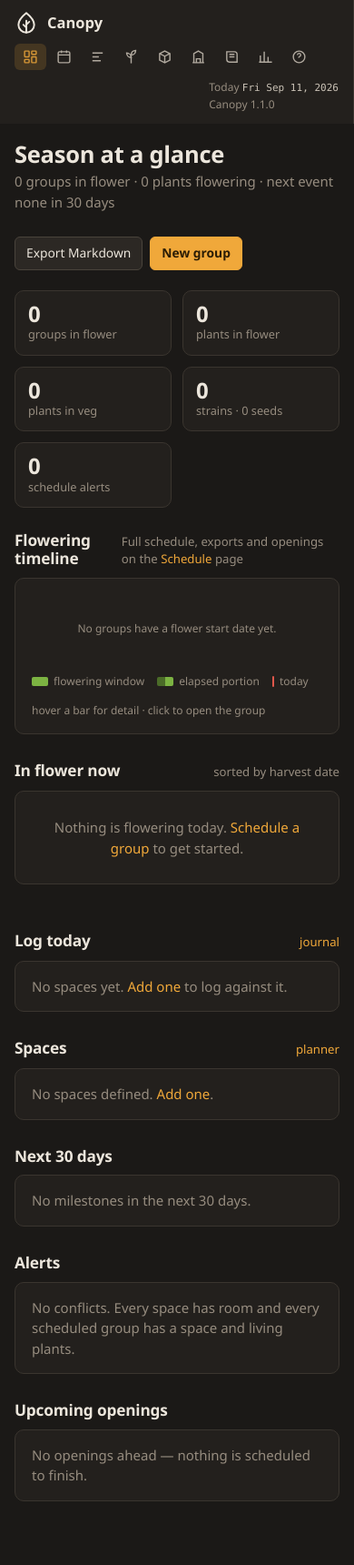
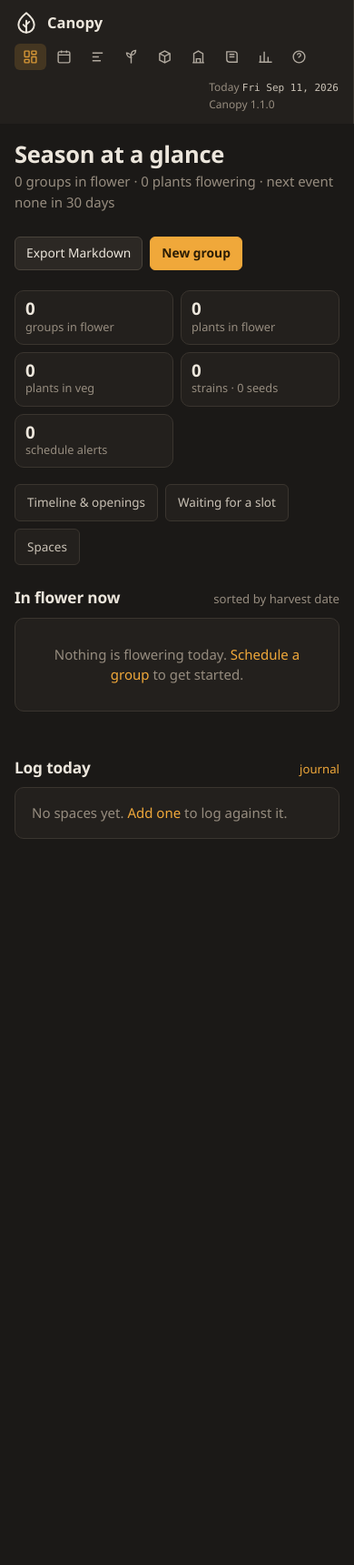
Before and after one commit to dnascimb/canopy, a Flask app: page / in a window 390 px wide. Shown: the whole page at 91% size. After the commit the page ends 922 px from the top, so only its background shows below. Run offline with Flask 3, Linux system fonts and the light colour scheme; some libraries are stand-ins or nearby versions.

Commit message:
Put the dashboard where it can be read
Three problems, one page.

The width was capped at 1280px, so a wide monitor was letterboxed, and the
2fr/1fr split left the main column ending at "Waiting for a slot" while the
rail ran on — roughly 700px of empty page. The cap is gone and the dashboard
goes to three columns past 1600px. On a 2560px monitor the page is now
2055px tall instead of 3306px, with no dead zone.

The ramp-down reminders sat in an Alerts panel about 2600px down, which Dan
never saw: "anything below the In flower now section is ignored by me". They
now render as a chip strip directly under the page title, and again on the
flower card itself beside the day count and harvest date that card already
carries. That second placement is the important one — the card is what he is
already reading when deciding what to pour.

The phone had never been designed, only collapsed: same content, one column,
about 5000px tall with a 27-checkbox quick-log in the middle. It now shows
alerts, what is in flower, and today's log; the timeline, Waiting for a slot,
Spaces, Next 30 days and openings become a row of links.

One trap worth naming: the grid-area names must be declared inside the
breakpoints that define the areas. Declared globally they drop all three
children into a single cell, which overlapped "In flower now" and "Log today"
on top of each other at phone width.

Co-Authored-By: Claude Opus 5 (1M context) <noreply@anthropic.com>
Claude-Session: https://claude.ai/code/session_01Ndsf5iio27bDvYcckHpfpC

```diff
--- a/canopy/blueprints/dashboard.py
+++ b/canopy/blueprints/dashboard.py
@@ -20,6 +20,7 @@ def index():
     ref = sched.today()
 
     units = sched.scheduled_units(groups, plants)
+    ramp = sched.ramp_down(units, spaces, ref=ref)
     rows = sched.timeline_rows(units, ref=ref)
     active = [g for g in groups if g.is_flowering_on(ref)]
     active.sort(key=lambda g: g.flower_end)
@@ -37,7 +38,9 @@ def index():
         suggestions=suggestions,
         upcoming=sched.upcoming(units, days=30, ref=ref),
         conflicts=sched.conflicts(groups, spaces, plants, ref=ref),
-        ramp=sched.ramp_down(units, spaces, ref=ref),
+        ramp=ramp,
+        # Keyed so a flower card can show its own reminder without scanning the list.
+        ramp_by_group={r.unit.id: r for r in ramp if r.lone_plant is None},
         occupancy=sorted(spacing.occupancy(spaces, plants).values(), key=lambda o: o.space.id),
         quick=quick,
         spaces=spaces,
--- a/canopy/static/css/app.css
+++ b/canopy/static/css/app.css
@@ -73,7 +73,7 @@ code, .mono { font-family: var(--mono); font-size: 0.92em; }
 .nav svg { width: 17px; height: 17px; opacity: .85; }
 .sidebar-foot { margin-top: auto; font-size: 0.8rem; color: var(--muted); }
 .sidebar-foot .mono { color: var(--text-soft); }
-.main { padding: 28px var(--gutter) 60px; max-width: 1280px; width: 100%; min-width: 0; }
+.main { padding: 28px var(--gutter) 60px; max-width: none; width: 100%; min-width: 0; }
 .app > *, .grid-2 > *, .grid-3 > *, .grid-main-side > * { min-width: 0; }
 
 .page-head { display: flex; align-items: flex-end; justify-content: space-between; gap: 16px; margin-bottom: 22px; flex-wrap: wrap; }
@@ -88,6 +88,45 @@ section { margin-bottom: 30px; }
 .grid-3 { display: grid; grid-template-columns: repeat(3, 1fr); gap: 22px; }
 .grid-main-side { display: grid; grid-template-columns: 2fr 1fr; gap: 22px; }
 @media (max-width: 1080px) { .grid-2, .grid-3, .grid-main-side { grid-template-columns: 1fr; } }
+
+/* ---------- dashboard layout ----------
+   One column on a phone, two on a laptop, three past 1600px so the page gets
+   shorter instead of just wider and the left column stops dead-ending. */
+.dash { display: grid; gap: 22px; grid-template-columns: 1fr; align-items: start; }
+/* The grid-area names only exist inside these queries. Declaring them outside would
+   drop all three children into one cell and overlap them on a phone. */
+@media (min-width: 1081px) {
+  .dash { grid-template-columns: 2fr 1fr; grid-template-areas: "main log" "main rail"; }
+  .dash-main { grid-area: main; }
+  .dash-log { grid-area: log; }
+  .dash-rail { grid-area: rail; }
+}
+@media (min-width: 1600px) {
+  .dash { grid-template-columns: 1.7fr 1fr 1fr; grid-template-areas: "main log rail"; }
+}
+
+/* ---------- alert strip ----------
+   Directly under the stats, because anything below "In flower now" goes unread. */
+.alert-strip { display: flex; flex-wrap: wrap; gap: 10px; margin: -6px 0 26px; }
+.alert-strip .chip {
+  display: flex; align-items: center; gap: 9px; flex: 1 1 340px;
+  padding: 10px 13px; border-radius: var(--radius-lg); font-size: 0.92rem;
+  background: var(--blue-soft); color: var(--text); border: 1px solid transparent;
+}
+.alert-strip a.chip:hover { text-decoration: none; border-color: var(--blue); }
+.alert-strip .chip.warning { background: var(--amber-soft); }
+.alert-strip .chip.error { background: var(--red-soft); }
+.alert-strip .dot { width: 8px; height: 8px; border-radius: 50%; background: var(--blue); flex: none; }
+.alert-strip .chip.warning .dot { background: var(--accent); }
+.alert-strip .chip.error .dot { background: var(--red); }
+
+/* ---------- mobile priority ----------
+   The phone shows what you act on: alerts, what is in flower, today's log. */
+.m-links { display: none; flex-wrap: wrap; gap: 8px; margin-bottom: 26px; }
+.m-links a {
+  padding: 9px 13px; background: var(--surface); border: 1px solid var(--line);
+  border-radius: var(--radius); font-size: 0.9rem; color: var(--text-soft);
+}
 
 /* ---------- panels & stats ---------- */
 .panel { background: var(--surface); border: 1px solid var(--line); border-radius: var(--radius-lg); padding: 16px 18px; }
@@ -258,6 +297,11 @@ input:focus, select:focus, textarea:focus { border-color: var(--accent); outline
 .progress { height: 6px; background: var(--surface-2); border-radius: 3px; overflow: hidden; }
 .progress i { display: block; height: 100%; background: var(--green); }
 .flower-card .meta { display: flex; justify-content: space-between; font-size: 0.8rem; color: var(--muted); margin-top: 6px; font-family: var(--mono); }
+.flower-card.ramping { border-top-color: var(--blue); }
+.flower-card .ramp { display: flex; align-items: center; gap: 6px; margin-top: 7px;
+  font-size: 0.8rem; color: var(--blue); }
+.flower-card .ramp::before { content: ""; width: 6px; height: 6px; border-radius: 50%;
+  background: var(--blue); flex: none; }
 
 /* ---------- events list ---------- */
 .events { list-style: none; margin: 0; padding: 0; }
@@ -305,6 +349,13 @@ pre.ascii { background: var(--bg); border: 1px solid var(--line); border-radius:
   .sidebar-foot { margin-left: auto; }
   .main { padding: 18px 16px 40px; }
   :root { --gutter: 16px; }
+  .m-hide { display: none !important; }
+  .m-links { display: flex; }
+  .stat-strip { grid-template-columns: repeat(2, 1fr); gap: 8px; margin-bottom: 18px; }
+  .stat { padding: 9px 11px; }
+  .stat .n { font-size: 1.25rem; }
+  .alert-strip { gap: 8px; margin-bottom: 18px; }
+  .alert-strip .chip { flex: 1 1 100%; }
 }
 
 /* ---------- print ---------- */
--- a/canopy/templates/dashboard.html
+++ b/canopy/templates/dashboard.html
@@ -14,6 +14,18 @@
   </div>
 </div>
 
+{% if ramp or conflicts %}
+<div class="alert-strip">
+  {% for r in ramp %}
+  <a class="chip water" href="{% if r.lone_plant %}{{ url_for('plants.detail', plant_id=r.lone_plant.id) }}{% else %}{{ url_for('groups.detail', group_id=r.unit.id) }}{% endif %}"><span class="dot"></span><span><strong>{{ r.label }}</strong> finishes {{ r.when }}{{ ', first plants' if r.spread }} — plain water only, half the usual amount.</span></a>
+  {% endfor %}
+  {% for c in conflicts %}
+  {% if c.group %}<a class="chip {{ c.severity }}" href="{{ url_for('groups.detail', group_id=c.group.id) }}"><span class="dot"></span><span>{{ c.message }}</span></a>
+  {% else %}<span class="chip {{ c.severity }}"><span class="dot"></span><span>{{ c.message }}</span></span>{% endif %}
+  {% endfor %}
+</div>
+{% endif %}
+
 <div class="stat-strip">
   <div class="stat"><div class="n">{{ active|length }}</div><div class="l">groups in flower</div></div>
   <div class="stat"><div class="n">{{ counts.flowering }}</div><div class="l">plants in flower</div></div>
@@ -22,23 +34,31 @@
   <div class="stat {{ 'warn' if conflicts }}"><div class="n">{{ conflicts|length + ramp|length }}</div><div class="l">schedule alerts</div></div>
 </div>
 
-<section>
+<div class="m-links">
+  <a href="{{ url_for('schedule.index') }}">Timeline &amp; openings</a>
+  <a href="{{ url_for('groups.index') }}">Waiting for a slot{% if unscheduled %} ({{ unscheduled|length }}){% endif %}</a>
+  <a href="{{ url_for('spaces.index') }}">Spaces</a>
+</div>
+
+<section class="m-hide">
   <div class="section-head"><h2>Flowering timeline</h2><span class="hint">Full schedule, exports and openings on the <a href="{{ url_for('schedule.index') }}">Schedule</a> page</span></div>
   <div class="panel">{{ timeline(rows, ref) }}</div>
 </section>
 
-<div class="grid-main-side">
-  <div>
+<div class="dash">
+  <div class="dash-main">
     <section>
       <div class="section-head"><h2>In flower now</h2><span class="hint">sorted by harvest date</span></div>
       {% if active %}
       <div class="flower-list">
         {% for g in active %}
-        <div class="flower-card" style="border-left-color: {{ g.color }}">
+        {% set r = ramp_by_group.get(g.id) %}
+        <div class="flower-card {{ 'ramping' if r }}" style="border-left-color: {{ g.color }}">
           <div class="title"><a href="{{ url_for('groups.detail', group_id=g.id) }}">{{ g.label }}</a><span class="mono small muted">day {{ g.day_of_flower(ref) }}/{{ g.flower_days }}</span></div>
           <div class="strains" title="{{ g.strain_summary() }}">{{ g.strain_summary() or 'no living plants' }}</div>
           <div class="progress"><i style="width: {{ (g.progress(ref) * 100)|round }}%; background: {{ g.color }}"></i></div>
           <div class="meta"><span>{{ g.flower_start|d }}</span><span>harvest {{ g.flower_end|d }}</span></div>
+          {% if r %}<div class="ramp">plain water only, half the usual amount</div>{% endif %}
         </div>
         {% endfor %}
       </div>
@@ -48,7 +68,7 @@
     </section>
 
     {% if unscheduled %}
-    <section>
+    <section class="m-hide">
       <div class="section-head"><h2>Waiting for a slot</h2><span class="hint">groups without a flower start date</span></div>
       <div class="panel tight table-wrap">
         <table>
@@ -71,12 +91,14 @@
     {% endif %}
   </div>
 
-  <div>
+  <div class="dash-log">
     <section>
       <div class="section-head"><h2>Log today</h2><span class="hint"><a href="{{ url_for('journal.index') }}">journal</a></span></div>
       <div class="panel">{{ quicklog_spaces(quick, url_for('journal.quick'), spaces) }}</div>
     </section>
+  </div>
 
+  <div class="dash-rail m-hide">
     <section>
       <div class="section-head"><h2>Spaces</h2><span class="hint"><a href="{{ url_for('spaces.index') }}">planner</a></span></div>
       <div class="panel">
@@ -103,21 +125,6 @@
     </section>
 
     <section>
-      <div class="section-head"><h2>Alerts</h2></div>
-      {% for r in ramp %}
-      <div class="alert water"><span class="dot"></span><span>{{ r.message }}
-        {%- if r.lone_plant %} <a href="{{ url_for('plants.detail', plant_id=r.lone_plant.id) }}">Open</a>
-        {%- else %} <a href="{{ url_for('groups.detail', group_id=r.unit.id) }}">Open</a>{% endif %}</span></div>
-      {% endfor %}
-      {% for c in conflicts %}
-      <div class="alert {{ c.severity }}"><span class="dot"></span><span>{{ c.message }}{% if c.group %} <a href="{{ url_for('groups.detail', group_id=c.group.id) }}">Open</a>{% endif %}</span></div>
-      {% endfor %}
-      {% if not conflicts and not ramp %}
-      <div class="panel muted">No conflicts. Every space has room and every scheduled group has a space and living plants.</div>
-      {% endif %}
-    </section>
-
-    <section>
       <div class="section-head"><h2>Upcoming openings</h2></div>
       <div class="panel">
         {% if openings %}
```
Also changed, not shown: docs/technical.md (+13 -0 lines), tests/test_routes.py (+39 -0 lines), CHANGELOG.md.
